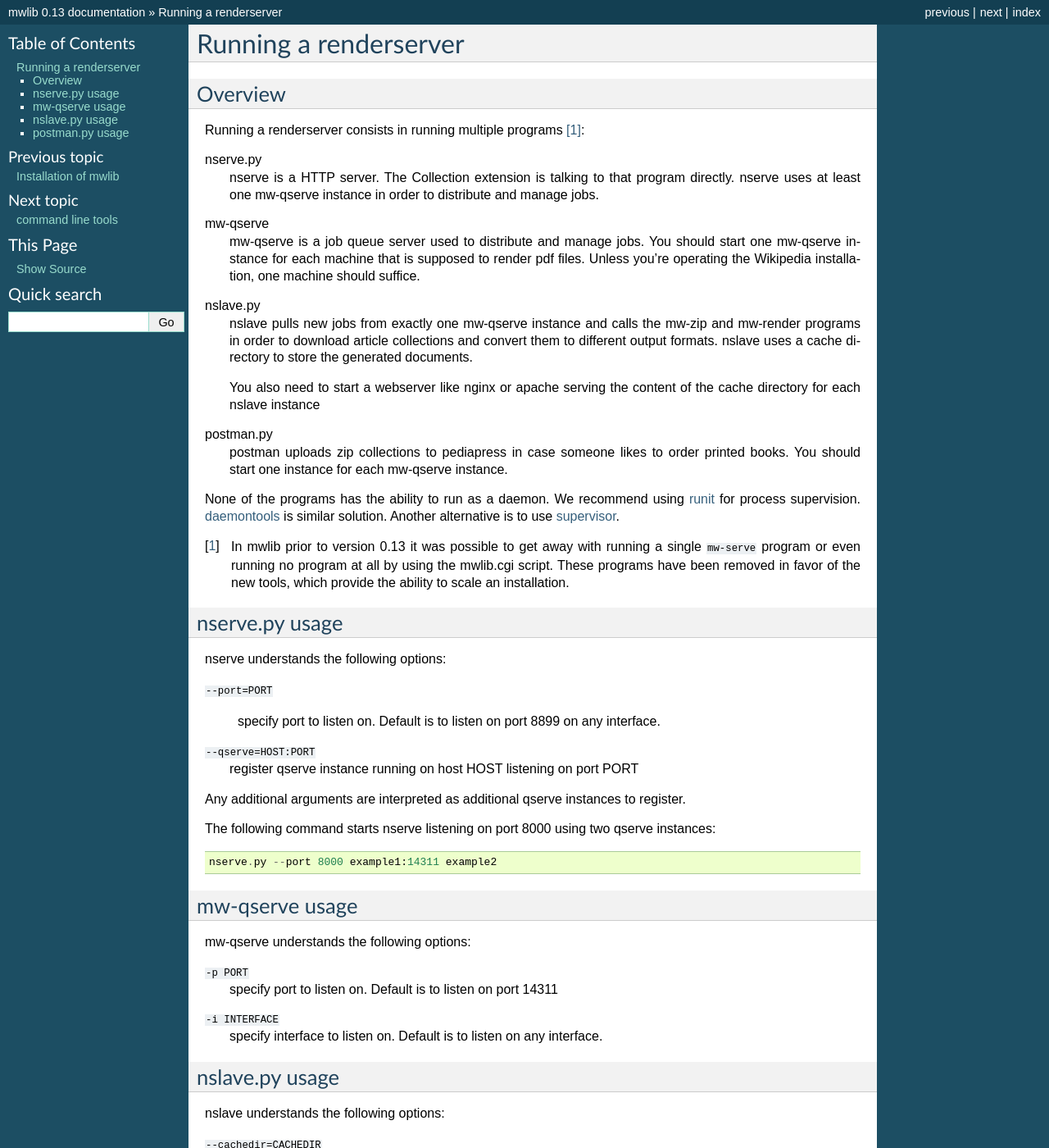
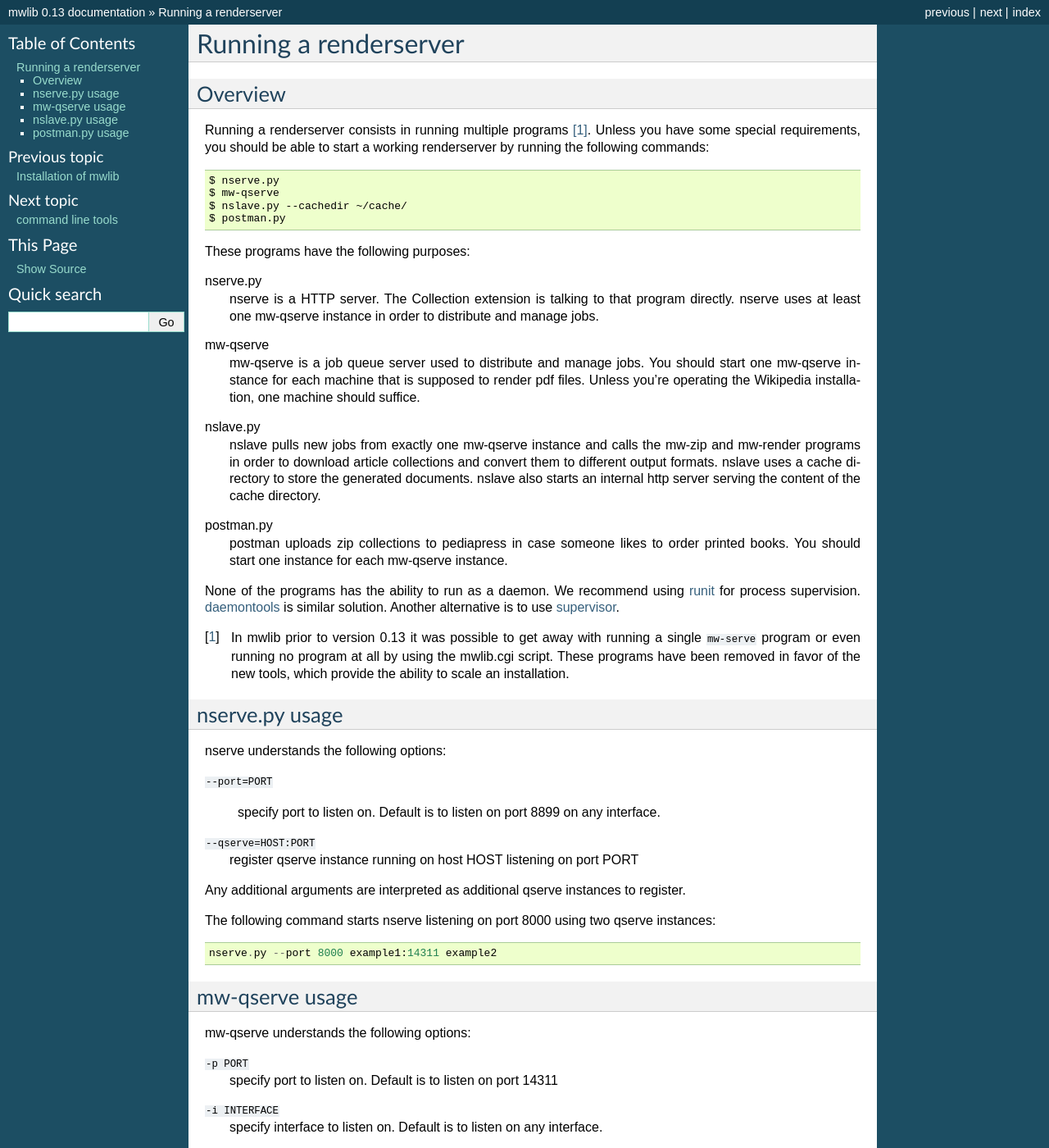
Before and after one commit to pediapress/mwlib, a Sphinx documentation site: the page built from docs/renderserver.rst, in a window 1280 px wide and 1400 px high. Shown: the whole window at 82% size. Built offline with Sphinx 7.4.7, drawn with Linux system fonts in a browser that asks for light colours; some of the changed text lies outside the part shown.

Commit message:
update renderserver.rst

```diff
--- a/docs/renderserver.rst
+++ b/docs/renderserver.rst
@@ -7,7 +7,16 @@ Running a renderserver
 Overview
 --------------
 
-Running a renderserver consists in running multiple programs [#mw-serve]_:
+Running a renderserver consists in running multiple programs [#mw-serve]_.
+Unless you have some special requirements, you should be able to start
+a working renderserver by running the following commands::
+
+  $ nserve.py
+  $ mw-qserve
+  $ nslave.py --cachedir ~/cache/
+  $ postman.py
+
+These programs have the following purposes:
 
 nserve.py
   nserve is a HTTP server. The Collection extension is talking to that
@@ -23,11 +32,10 @@ mw-qserve
 nslave.py
   nslave pulls new jobs from exactly one mw-qserve instance and calls
   the mw-zip and mw-render programs in order to download article
-  collections and convert them to different output formats.
-  nslave uses a cache directory to store the generated documents.
-
-  You also need to start a webserver like nginx or apache serving the
-  content of the cache directory for each nslave instance
+  collections and convert them to different output formats.  nslave
+  uses a cache directory to store the generated documents.  nslave
+  also starts an internal http server serving the content of the cache
+  directory.
 
 postman.py
   postman uploads zip collections to pediapress in case someone likes
@@ -40,6 +48,7 @@ using `runit <http://smarden.org/runit/>`_ for process
 supervision. `daemontools <http://cr.yp.to/daemontools.html>`_ is
 similar solution.
 Another alternative is to use `supervisor <http://supervisord.org/>`_.
+
 
 .. [#mw-serve] In mwlib prior to version 0.13 it was possible to get
    away with running a single ``mw-serve`` program or even running no
@@ -91,12 +100,15 @@ nslave understands the following options:
   specify cachedir to use. this is where nslave.py will store
   generated documents.
 
+``--serve-files-port``
+  port on which to start the http server (default is 8898)
+
 ``--url=URL``
-  specify url under which the cache directory is being served
+  specify url under which the cache directory is being served. The
+  default is to compute this value dynamically.
 
 ``--numprocs=NUMPROCS``
   allow up to NUMPROCS parallel jobs to be executed
-
 
 
 postman.py usage
```
